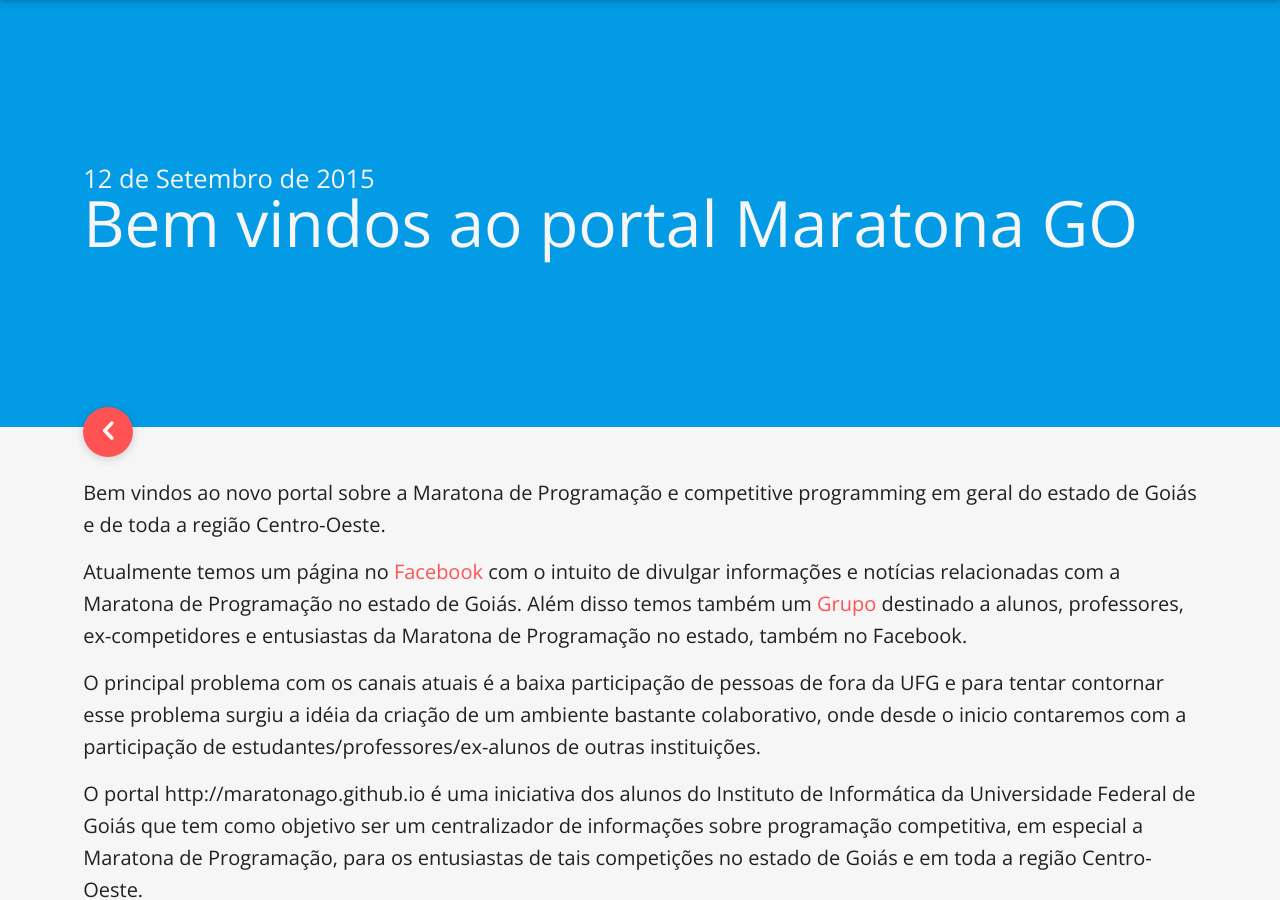
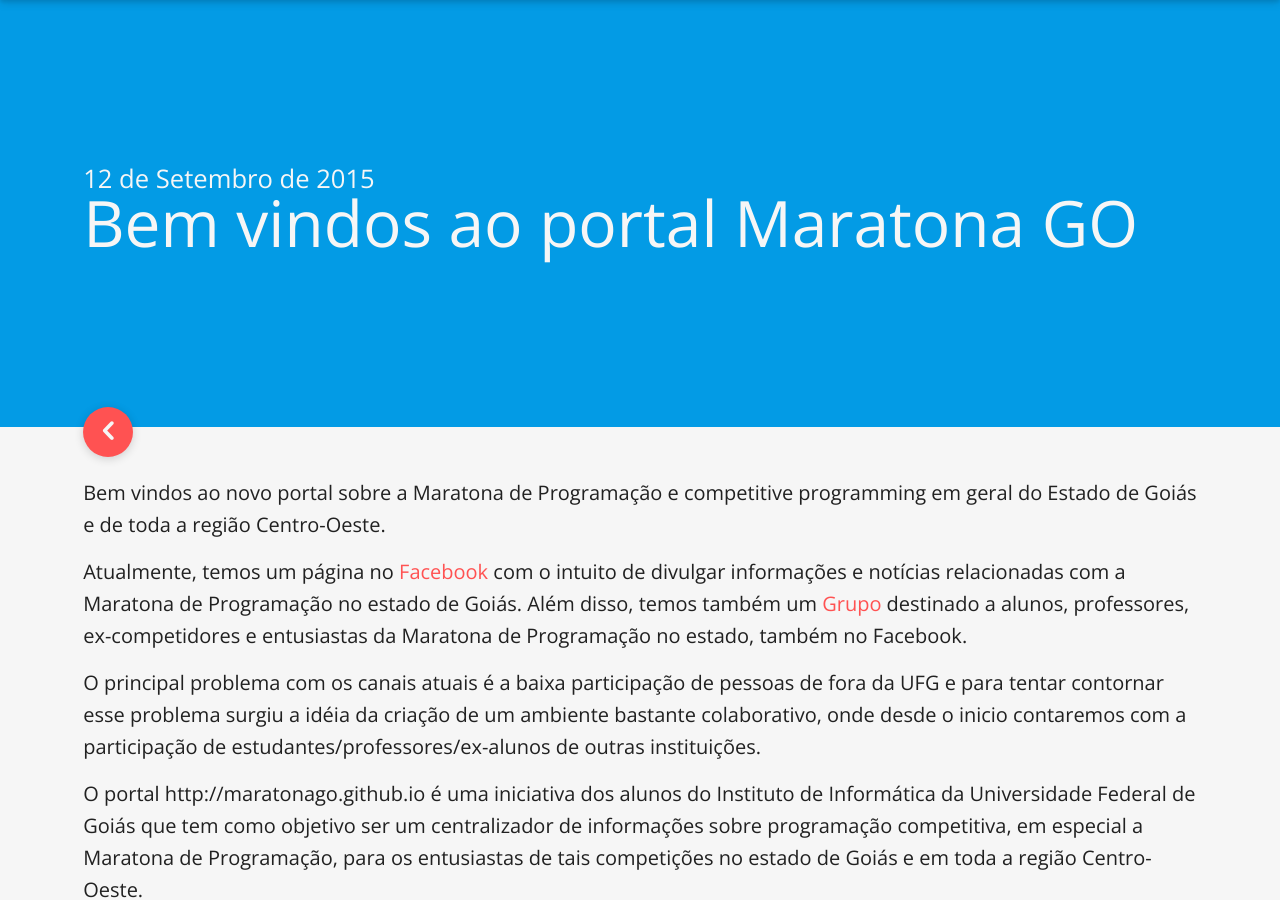
Before and after one commit to maratonago/maratonago.github.io, a Jekyll site: the page built from _posts/2015-09-12-lancamento-portal-maratonago.md, in a window 1280 px wide and 900 px high. Built offline with Jekyll 4.4.1, drawn with Linux system fonts in a browser that asks for light colours; nearby versions of some CDN libraries; some web fonts are replaced; formulas are drawn with MathJax 3; comment, search, counter and statistics services are not loaded.

Commit message:
Menores correcoes

```diff
--- a/_posts/2015-09-12-lancamento-portal-maratonago.md
+++ b/_posts/2015-09-12-lancamento-portal-maratonago.md
@@ -7,11 +7,11 @@ author: paulocezar
 ---
 
 Bem vindos ao novo portal sobre a Maratona de Programação e competitive
-programming em geral do estado de Goiás e de toda a região Centro-Oeste.
+programming em geral do Estado de Goiás e de toda a região Centro-Oeste.
 
-Atualmente temos um página no [Facebook][fb-page] com o intuito de divulgar
+Atualmente, temos um página no [Facebook][fb-page] com o intuito de divulgar
 informações e notícias relacionadas com a Maratona de Programação no estado
-de Goiás. Além disso temos também um [Grupo][fb-group] destinado a alunos,
+de Goiás. Além disso, temos também um [Grupo][fb-group] destinado a alunos,
 professores, ex-competidores e entusiastas da Maratona de Programação no
 estado, também no Facebook.
 
```
